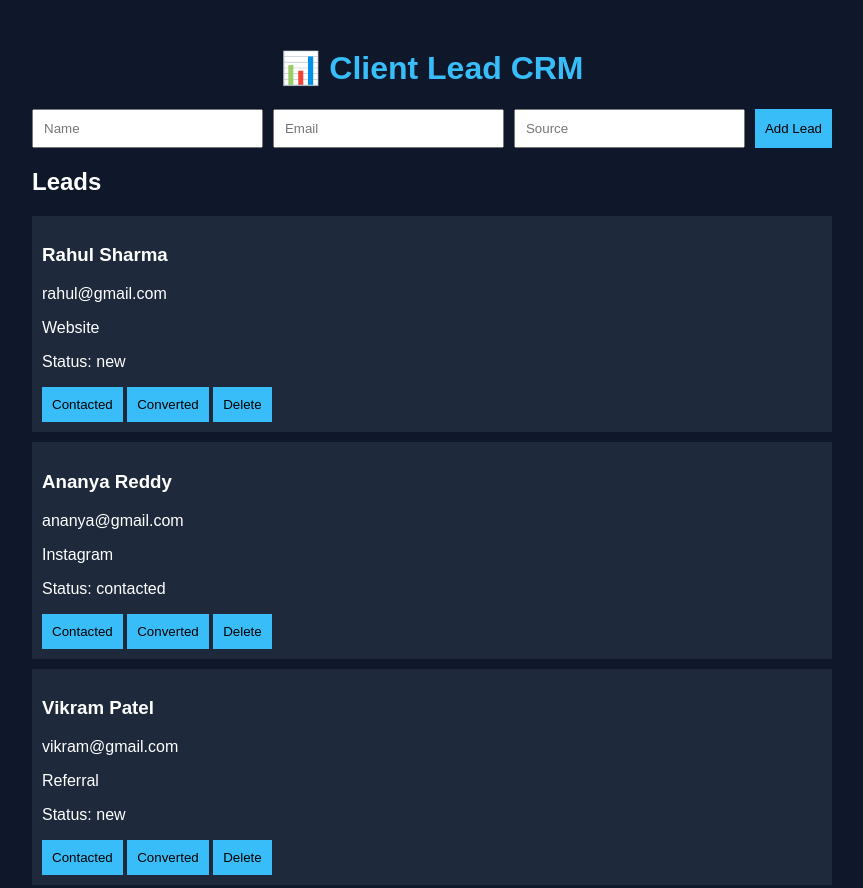
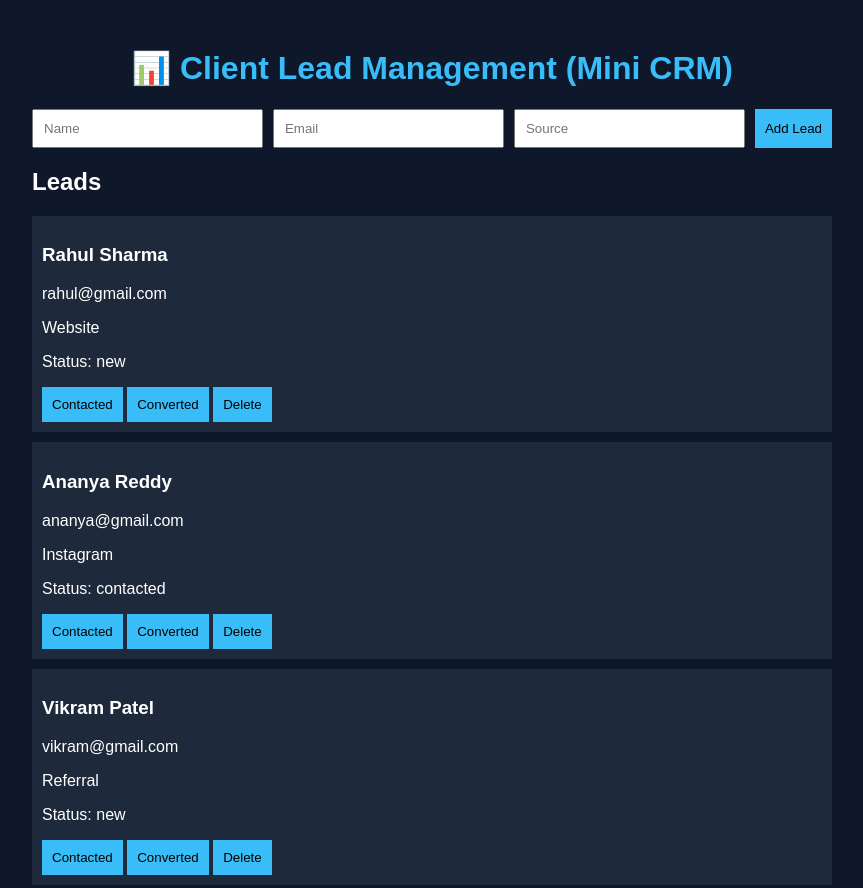
Before and after one commit to S-Sai-Reshmasree/FUTURE_FS_02, a plain HTML site: page index.html in a window 1280 px wide. Shown: the top 888 px of the page, without its empty margins (208-1071 px from the left). Drawn offline with Linux system fonts and the light colour scheme.

Commit message:
Update index.html

```diff
--- a/index.html
+++ b/index.html
@@ -8,7 +8,7 @@
 <body>
 
 <div class="container">
-  <h1>📊 Client Lead CRM</h1>
+  <h1>📊 Client Lead Management (Mini CRM)</h1>
 
   <div class="form">
     <input id="name" placeholder="Name">
```
